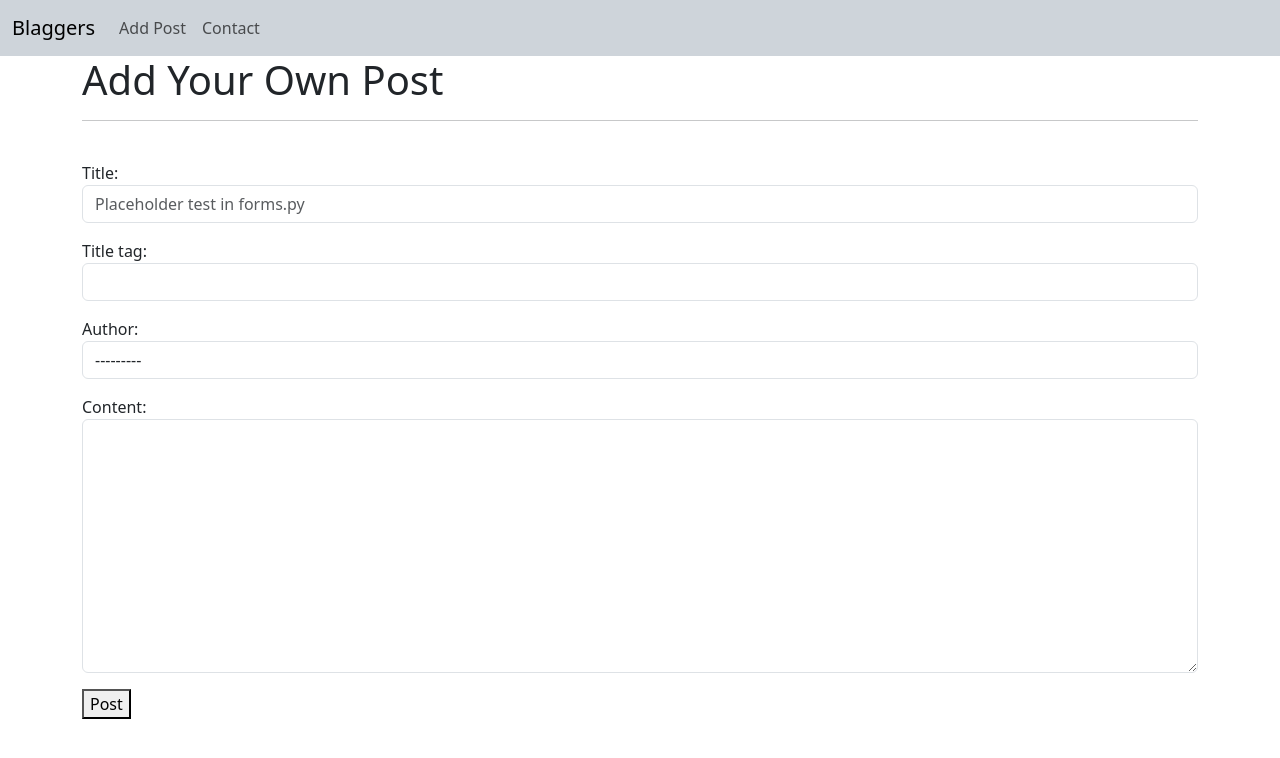
After one commit to Nuell-A/PersonalBlog, a Django app: page /add_post/ in a window 1280 px wide. The commit adds this page. Shown: the top 758 px of the page. Run offline with Django 4.2, Linux system fonts and the light colour scheme; data comes from the database, SQL or seed files in the repository; both versions use the stored data as it was after the commit.

Commit message:
Leftovers

```diff
--- /dev/null
+++ b/personalblog/forms.py
@@ -0,0 +1,26 @@
+from django import forms
+from .models import Post
+
+'''
+User created file.
+
+This file will be used to style the CSS on our add_post.html file.
+'''
+
+# CSS class
+class PostForm(forms.ModelForm):
+    class Meta:
+        model = Post
+        fields = '__all__'
+
+        # The dictionary below is used to pass CSS classes.
+        widgets = {
+            # TextInput is used for short inputs, Select for dropdowns, and
+            # TextArea for large content bodies
+
+            # You can add multiple HTML tags.
+            'title': forms.TextInput(attrs={'class': 'form-control', 'placeholder': 'Placeholder test in forms.py'}),
+            'title_tag': forms.TextInput(attrs={'class': 'form-control'}),
+            'author': forms.Select(attrs={'class': 'form-control'}),
+            'content': forms.Textarea(attrs={'class': 'form-control'}),
+        }
--- a/personalblog/models.py
+++ b/personalblog/models.py
@@ -1,11 +1,12 @@
 from django.db import models
 # User being the author of the post.
 from django.contrib.auth.models import User
+from django.urls import reverse
 
 # Create your models here.
 class Post(models.Model):
     title = models.CharField(max_length=200)
-    title_tag = models.CharField(max_length=200, default='Blaggers')
+    title_tag = models.CharField(max_length=200)
     # When an author is deleted, then so will all the posts from them.
     author = models.ForeignKey(User, on_delete=models.CASCADE)
     content = models.TextField()
@@ -13,3 +14,17 @@ class Post(models.Model):
     def __str__(self):
         # A query will result in the post title and author
         return self.title + ' | ' + str(self.author)
+
+    def get_absolute_url(self):
+        '''
+        This method is created so that the website knows where
+        to go when it needs to be redirected (after the post button)
+        '''
+        # Below we use reverse() and give it the url to return to (name)
+        #  and we also give it the id of the newly created post so that it knows
+        #   which  post to go to.
+        return reverse('post_details', args=(str(self.id)))
+
+        # An example of redirecting to the home page (doesn't need any args due to no
+        #  specific id in the url needed)
+        #return reverse('home')
--- /dev/null
+++ b/personalblog/templates/add_post.html
@@ -0,0 +1,18 @@
+{% extends "base.html" %}
+
+{% block title %} Create Your Own Blog Post! {% endblock %}
+{% block content %}
+    <h1>Add Your Own Post</h1>
+    <hr>
+    <br>
+    <div class="form-group">
+        <form method="POST">
+            <!--Below is a cross-site request forgery token for data security-->
+            {% csrf_token %}
+
+            <!--Below we use the django form system to quickly render a form as a paragraphy easily-->
+            {{ form.as_p }} <!--Can also be as ul, table, and more-->
+            <button>Post</button>
+        </form>
+    </div>
+{% endblock %}
--- a/personalblog/templates/base.html
+++ b/personalblog/templates/base.html
@@ -18,7 +18,7 @@
             <div class="collapse navbar-collapse" id="navbarSupportedContent">
                 <ul class="navbar-nav me-auto mb-2 mb-lg-0">
                     <li class="nav-item">
-                        <a class="nav-link" href="#">Link</a>
+                        <a class="nav-link" href="{% url 'add_post' %}">Add Post</a>
                     </li>
                     <li class="nav-item">
                         <a href="#" class="nav-link">Contact</a>
--- a/personalblog/urls.py
+++ b/personalblog/urls.py
@@ -1,5 +1,5 @@
 from django.urls import path
-from .views import HomeView, PostDetailView
+from .views import HomeView, PostDetailView, AddPostView
 
 '''
 For the 'name' parameter below, those will be used to
@@ -10,4 +10,6 @@ urlpatterns = [
 
     # <int:pk> being the primary key of each post (created automatically)
     path('posts/<int:pk>', PostDetailView.as_view(), name='post_details'),
+    path('add_post/', AddPostView.as_view(), name='add_post'),
+
 ]
--- a/personalblog/views.py
+++ b/personalblog/views.py
@@ -1,6 +1,7 @@
 from django.shortcuts import render
-from django.views.generic import ListView, DetailView
+from django.views.generic import ListView, DetailView, CreateView
 from .models import Post
+from .forms import PostForm
 
 # Create your views here.
 # def home(request):
@@ -17,3 +18,16 @@ class HomeView(ListView):
 class PostDetailView(DetailView):
     model = Post
     template_name = 'post_details.html'
+
+class AddPostView(CreateView):
+    model = Post
+    # Belwo we're specifying where Django can go grab the styling for the form
+    form_class = PostForm
+    template_name = 'add_post.html'
+
+    # You can specify which model fields to use.
+    # Below is an example of how to implement all fields from the model.
+    #fields = '__all__'    **SINCE we are using forms.py we do not need to specify fields
+
+    # Below is how to specify specfic fields:
+    #field = ('title', 'author', 'content')
```
Also changed, not shown: db.sqlite3.
